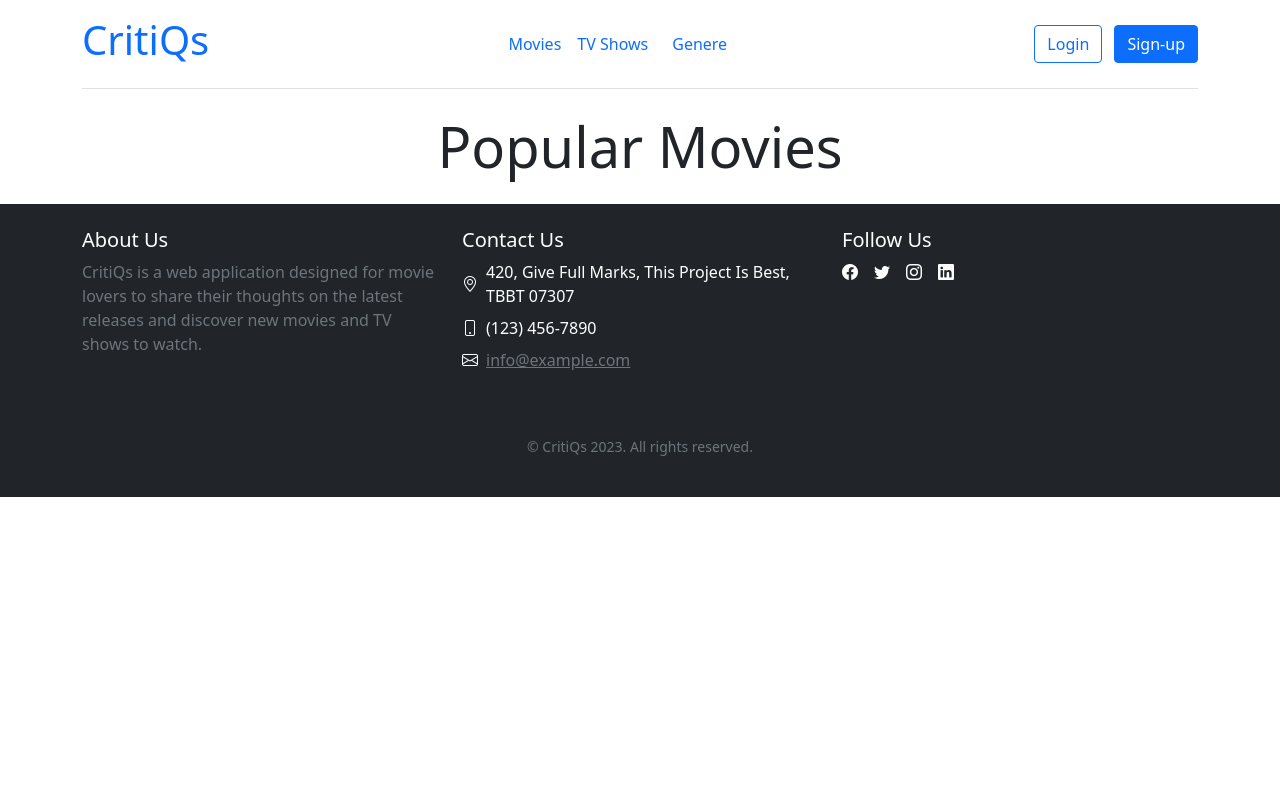
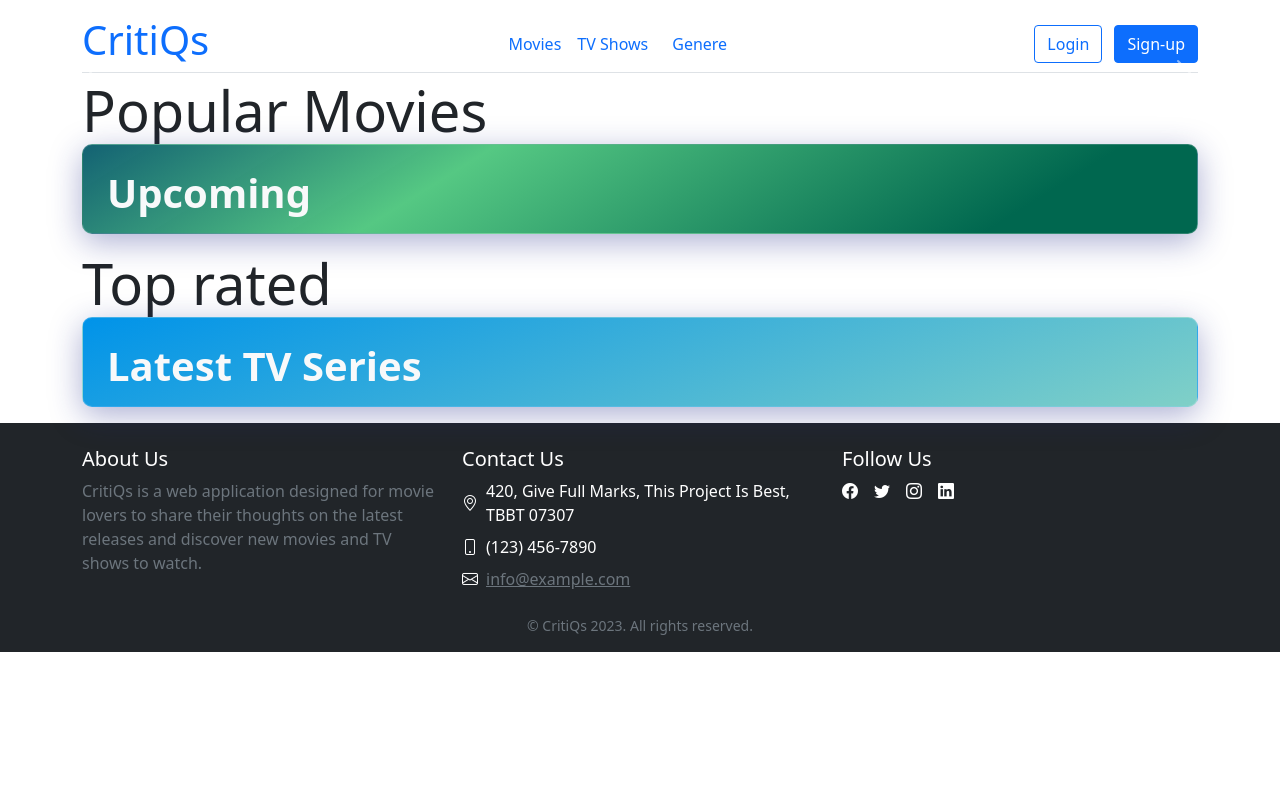
Before and after one commit to adiagarwalrock/critiQs, a Django app: page / in a window 1280 px wide. Run offline with Django 3.2, Linux system fonts and the light colour scheme; data that the repository does not hold is empty.

Commit message:
styled home page and js managed

```diff
--- a/apis/core/templates/base.html
+++ b/apis/core/templates/base.html
@@ -39,6 +39,11 @@
 
 	<body>
 		<style>
+			html,
+			body {
+				height: 100%
+			}
+
 			.card {
 				transition: all 0.2s ease-in-out;
 				box-shadow: 0px 2px 5px rgba(0, 0, 0, 0.2);
@@ -95,6 +100,36 @@
 			.badge {
 				margin-right: 0.5rem;
 			}
+
+			.authentication-card {
+				background: linear-gradient(45deg, #2f6ed3 5%, #5095e4 20%, #5095e4 60%, #3476e0 95%);
+				box-shadow: 0 8px 32px 0 rgba(31, 38, 135, 0.37);
+				backdrop-filter: blur(25px);
+				-webkit-backdrop-filter: blur(18px);
+				border-radius: 10px;
+				border: 1px solid rgba(255, 255, 255, 0.18);
+			}
+
+			.trending-card {
+				background: rgb(16, 96, 113);
+				background: linear-gradient(148deg, rgba(16, 96, 113, 0.9867297260701156) 0%, rgba(85, 200, 131, 1) 33%, rgba(0, 103, 79, 1) 83%);
+				box-shadow: 0 8px 32px 0 rgba(31, 38, 135, 0.37);
+				backdrop-filter: blur(18px);
+				-webkit-backdrop-filter: blur(18px);
+				border-radius: 10px;
+				border: 1px solid rgba(255, 255, 255, 0.18);
+			}
+
+			.latest-tv-card {
+				background-color: #0093E9;
+				background-image: linear-gradient(160deg, #0093E9 0%, #80D0C7 100%);
+
+				box-shadow: 0 8px 32px 0 rgba(31, 38, 135, 0.37);
+				backdrop-filter: blur(18px);
+				-webkit-backdrop-filter: blur(18px);
+				border-radius: 10px;
+				border: 1px solid rgba(255, 255, 255, 0.18);
+			}
 		</style>
 
 		<style>
@@ -105,15 +140,15 @@
 
 		<div class="container">
 			<header
-				class="d-flex flex-wrap align-items-center justify-content-center justify-content-md-between py-3 mb-4 border-bottom">
+				class="d-flex flex-wrap align-items-center justify-content-center justify-content-md-between pt-3 border-bottom">
 
 				<h1>
-					<a href="/" class="d-flex align-items-center col-md-3 mb-2 mb-md-0 text-decoration-none">
+					<a href="/" class="d-flex align-items-center col-md-3 text-decoration-none">
 						CritiQs
 					</a>
 				</h1>
 
-				<ul class="nav col-12 col-md-auto mb-2 justify-content-center mb-md-0">
+				<ul class="nav col-12 col-md-auto justify-content-center">
 					<li><a href="#" class="nav-link px-2">Movies</a></li>
 					<li><a href="#" class="nav-link px-2">TV Shows</a></li>
 					<li class="nav-item dropdown">
@@ -161,7 +196,7 @@
 
 
 
-		<footer class="bg-dark text-white py-4">
+		<footer class="bg-dark text-white mt-2 pt-4 navbar-fixed-bottom">
 			<div class="container">
 				<div class="row">
 					<div class="col-md-4 mb-4 mb-md-0">
@@ -206,7 +241,7 @@
 						</ul>
 					</div>
 				</div>
-				<div class="row mt-5">
+				<div class="row mt-2">
 					<div class="col-12">
 						<p class="text-center text-muted small">
 							&copy; CritiQs 2023. All rights reserved.
@@ -217,6 +252,21 @@
 		</footer>
 	</body>
 
+	<script>
+		var tooltipTriggerList = [].slice.call(document.querySelectorAll('.card'))
+		var tooltipList = tooltipTriggerList.map(
+			function (tooltipTriggerEl) {
+				return new bootstrap.Tooltip(tooltipTriggerEl,
+					{
+						title: tooltipTriggerEl.querySelector('.tooltip-body').innerHTML,
+						placement: 'bottom',
+						html: true
+					}
+				)
+			}
+		)
+	</script>
+
 	{% block js %} {% endblock%}
 
 </html>
--- a/apis/core/templates/home.html
+++ b/apis/core/templates/home.html
@@ -8,15 +8,14 @@
 {% block body %}
 
 
+
 <div id="carouselExampleCaptions" class="carousel slide" data-bs-ride="carousel">
 	<div class="carousel-inner">
 		{% for item in carousel %}
 		<div class="carousel-item{% if forloop.first %} active{% endif %}" id="id_{{forloop.counter}}">
 
-			<img class="img-fluid" src="https://image.tmdb.org/t/p/original{{item.backdrop_path}}" {% comment %}
-				img-fluid.maxwidth:100%; height:auto; {% endcomment %} alt="..." style="max-height: 100%; width: auto;"
-				height="auto" />
-
+			<img class="img-fluid" src="https://image.tmdb.org/t/p/original{{item.backdrop_path}}"
+				style="max-height: 100%; width: auto;" height="auto" />
 
 			<div class="carousel-caption d-none d-md-block">
 				<h5>{{item.title}}</h5>
@@ -27,48 +26,41 @@
 		{% endfor %}
 	</div>
 
-
-
 	<button class="carousel-control-prev" type="button" data-bs-target="#carouselExampleCaptions" data-bs-slide="prev">
 		<span class="carousel-control-prev-icon" aria-hidden="true"></span>
 		<span class="visually-hidden">Previous</span>
 
 	</button>
 
-
-
-
-
 	<button class="carousel-control-next" type="button" data-bs-target="#carouselExampleCaptions" data-bs-slide="next">
 		<span class="carousel-control-next-icon" aria-hidden="true"></span>
 		<span class="visually-hidden">Next</span>
 	</button>
 
-
 </div>
 
 
 
+<div class="container mb-3">
 
+	<section class="my-1">
 
-
-
-
-	<div class="container">
 		<div class="row">
 			<div class="col-12">
-        <h2 class="text-center display-4 mb-5">Popular Movies</h2>
+				<h2 class="display-4 mb-2">Popular Movies</h2>
 			</div>
 		</div>
 
 		<div class="row row-cols-2 row-cols-md-4 row-cols-lg-6 g-4 justify-content-center">
 			{% for item in popular_movies %}
 			<div class="col mb-2">
+				<!-- Movie Card -->
 				<div class="card h-100 border-0">
 					<a href="{% url 'movie_details' item.id %}">
 						<div class="position-relative">
-              <img src="https://image.tmdb.org/t/p/w500{{item.poster_path}}" class="card-img-top rounded-3 shadow"
-                alt="{{item.title}} original image" style="height: 300px; object-fit: cover;" />
+							<img src="https://image.tmdb.org/t/p/w500{{item.poster_path}}"
+								class="card-img-top rounded-3 shadow" alt="{{item.title}} original image"
+								style="height: 300px; object-fit: cover;" />
 							<div class="position-absolute top-0 start-0 m-2">
 								<span class="badge bg-primary">{{item.original_language}}</span>
 							</div>
@@ -80,7 +72,8 @@
 									<div>
 										<div class="">{{item.title}}</div>
 										<div>
-                    <span class="badge bg-secondary rounded-pill">🕔 {{item.release_date}}</span>
+											<span class="badge bg-secondary rounded-pill">🕔
+												{{item.release_date}}</span>
 											{%if item.adult%}
 											<span class="badge bg-warning text-dark rounded-pill">+18 </span>
 											{%endif%}
@@ -95,12 +88,179 @@
 						</div>
 					</a>
 				</div>
-        {% comment %} <div class="mt-2">
-          <h6 class="text-center mb-0">{{item.title}}</h6>
-        </div> {% endcomment %}
+				<!-- Movie Card -->
+
 			</div>
 			{% endfor %}
 		</div>
+
+	</section>
+
+
+
+	<section class="my-3 trending-card">
+
+		<div class="px-4 pt-4 pb-2">
+			<div class="col-12">
+				<h2 class="display-6 fw-bolder text-light mb-2">Upcoming</h2>
+			</div>
+		</div>
+		<div class="px-4 pb-4">
+
+			<div class="row row-cols-2 row-cols-md-4 row-cols-lg-6 g-4 justify-content-center">
+				{% for item in upcoming %}
+				<div class="col mb-2">
+					<!-- Movie Card -->
+					<div class="card h-100 border-0">
+						<a href="{% url 'movie_details' item.id %}">
+							<div class="position-relative">
+								<img src="https://image.tmdb.org/t/p/w500{{item.poster_path}}"
+									class="card-img-top rounded-3 shadow" alt="{{item.title}} original image"
+									style="height: 300px; object-fit: cover;" />
+								<div class="position-absolute top-0 start-0 m-2">
+									<span class="badge bg-primary">{{item.original_language}}</span>
+								</div>
+								<div class="position-absolute top-0 end-0 m-2">
+									<span class="badge bg-secondary rounded-pill">🌟 {{item.vote_average}}</span>
+								</div>
+								<div class="tooltip-body d-none">
+									<div>
+										<div>
+											<div class="">{{item.title}}</div>
+											<div>
+												<span class="badge bg-secondary rounded-pill">🕔
+													{{item.release_date}}</span>
+												{%if item.adult%}
+												<span class="badge bg-warning text-dark rounded-pill">+18 </span>
+												{%endif%}
+											</div>
+										</div>
+										<div class="mt-2">
+											<p class="text-light">{{item.overview|truncatewords:20}}</p>
+										</div>
+									</div>
+								</div>
+							</div>
+						</a>
+					</div>
+					<!-- Movie Card -->
+
+				</div>
+				{% endfor %}
+			</div>
+		</div>
+
+	</section>
+
+
+
+	<section class="my-1">
+
+		<div class="row">
+			<div class="col-12">
+				<h2 class="display-4 mb-2">Top rated</h2>
+			</div>
+		</div>
+
+		<div class="row row-cols-2 row-cols-md-4 row-cols-lg-6 g-4 justify-content-center">
+			{% for item in top_rated %}
+			<div class="col mb-2">
+				<!-- Movie Card -->
+				<div class="card h-100 border-0">
+					<a href="{% url 'movie_details' item.id %}">
+						<div class="position-relative">
+							<img src="https://image.tmdb.org/t/p/w500{{item.poster_path}}"
+								class="card-img-top rounded-3 shadow" alt="{{item.title}} original image"
+								style="height: 300px; object-fit: cover;" />
+							<div class="position-absolute top-0 start-0 m-2">
+								<span class="badge bg-primary">{{item.original_language}}</span>
+							</div>
+							<div class="position-absolute top-0 end-0 m-2">
+								<span class="badge bg-secondary rounded-pill">🌟 {{item.vote_average}}</span>
+							</div>
+							<div class="tooltip-body d-none">
+								<div>
+									<div>
+										<div class="">{{item.title}}</div>
+										<div>
+											<span class="badge bg-secondary rounded-pill">🕔
+												{{item.release_date}}</span>
+											{%if item.adult%}
+											<span class="badge bg-warning text-dark rounded-pill">+18 </span>
+											{%endif%}
+										</div>
+									</div>
+
+									<div class="mt-2">
+										<p class="text-light">{{item.overview|truncatewords:20}}</p>
+									</div>
+								</div>
+							</div>
+						</div>
+					</a>
+				</div>
+				<!-- Movie Card -->
+
+			</div>
+			{% endfor %}
+		</div>
+	</section>
+
+	<section class="my-3 latest-tv-card">
+
+		<div class="px-4 pt-4 pb-2">
+			<div class="col-12">
+				<h2 class="display-6 fw-bolder text-light mb-2">Latest TV Series</h2>
+			</div>
+		</div>
+		<div class="px-4 pb-4">
+
+			<div class="row row-cols-2 row-cols-md-4 row-cols-lg-6 g-4 justify-content-center">
+				{% for item in latest_tv_series %}
+				<div class="col mb-2">
+					<!-- Movie Card -->
+					<div class="card h-100 border-0">
+						<a href="{% url 'series_details' item.id %}">
+							<div class="position-relative">
+								<img src="https://image.tmdb.org/t/p/w500{{item.poster_path}}"
+									class="card-img-top rounded-3 shadow" alt="{{item.name}} original image"
+									style="height: 300px; object-fit: cover;" />
+								<div class="position-absolute top-0 start-0 m-2">
+									<span class="badge bg-primary">{{item.original_language}}</span>
+								</div>
+								<div class="position-absolute top-0 end-0 m-2">
+									<span class="badge bg-secondary rounded-pill">🌟 {{item.vote_average}}</span>
+								</div>
+								<div class="tooltip-body d-none">
+									<div>
+										<div>
+											<div class="">{{item.name}}</div>
+											<div>
+												<span class="badge bg-secondary rounded-pill">🕔
+													{{item.release_date}}</span>
+												{%if item.adult%}
+												<span class="badge bg-warning text-dark rounded-pill">+18 </span>
+												{%endif%}
+											</div>
+										</div>
+										<div class="mt-2">
+											<p class="text-light">{{item.overview|truncatewords:20}}</p>
+										</div>
+									</div>
+								</div>
+							</div>
+						</a>
+					</div>
+					<!-- Movie Card -->
+
+				</div>
+				{% endfor %}
+			</div>
+		</div>
+
+	</section>
+
+
 </div>
 
 
@@ -109,22 +269,5 @@
 
 {% block js %}
 
-	<script>
-		var tooltipTriggerList = [].slice.call(document.querySelectorAll('.card'))
-		var tooltipList = tooltipTriggerList.map(
-			function (tooltipTriggerEl) {
-				return new bootstrap.Tooltip(tooltipTriggerEl,
-					{
-						title: tooltipTriggerEl.querySelector('.tooltip-body').innerHTML,
-						placement: 'bottom',
-						html: true
-					}
-				)
-			}
-		)
-
-	</script>
-
-
 
 {% endblock%}
--- a/apis/core/views.py
+++ b/apis/core/views.py
@@ -6,9 +6,12 @@ from .forms import (
 )
 
 from django.conf import settings
-# from django.contrib.auth.forms import UserCreationForm
 from django.shortcuts import render
-from django.views.generic import TemplateView, ListView, CreateView
+from django.views.generic import (
+    TemplateView,
+    ListView,
+    CreateView
+)
 from django.http import HttpResponse
 from django.http import HttpResponseRedirect
 from django.urls import reverse, reverse_lazy
@@ -20,98 +23,121 @@ User = get_user_model()
 API_KEY = settings.MOVIE_API_KEY
 
 
+def request_data(url):
+    try:
+        try:
+            response = requests.get(url,
+                                    timeout=5,
+                                    headers={'Content-Type': 'application/json'})
+        except requests.Timeout:
+            response = None
+        if not response or response.status_code != 200:
+            response = requests.get(url,
+                                    timeout=5,
+                                    headers={'Content-Type': 'application/json'})
+            if response.status_code != 200:
+                return None
+    except (ConnectionError, requests.Timeout):
+        return None
+
+    results = response.json()
+
+    return results
+
+
+def get_movie_cast(movie_id: int):
+    url = "https://api.themoviedb.org/3/movie/"+movie_id + \
+        "/credits?api_key="+API_KEY+"&language=en-US"
+    return request_data(url)['cast']
+
+
+def get_similar_movie(movie_id: int):
+    url = "https://api.themoviedb.org/3/movie/"+movie_id + \
+        "/similar?api_key="+API_KEY+"&language=en-US&page=1"
+    return request_data(url)['results']
+
+
+def get_popular():
+    url = "https://api.themoviedb.org/3/movie/popular?api_key="+API_KEY + \
+        "&language=en-US&page=1&append_to_response=videos"
+    return request_data(url)['results']
+
+
+def get_top_rated():
+    url = "https://api.themoviedb.org/3/movie/top_rated?api_key="+API_KEY + \
+        "&language=en-US&page=1&append_to_response=videos"
+    return request_data(url)['results']
+
+
+def get_upcoming():
+    url = "https://api.themoviedb.org/3/movie/upcoming?api_key="+API_KEY + \
+        "&language=en-US&page=1&append_to_response=videos"
+    return request_data(url)['results']
+
+
+def get_trending():
+    url = "https://api.themoviedb.org/3/trending/movie/day?api_key="+API_KEY
+    return request_data(url)['results']
+
+
+def get_latest_tv_series(page=1):
+    url = "https://api.themoviedb.org/3/tv/on_the_air?api_key=" + \
+        API_KEY+"&language=en-US&page="+str(page)
+    results = request_data(url)['results']
+    return results
+
+
+def get_movie_detail(movie_id: str):
+    url = "https://api.themoviedb.org/3/movie/"+str(movie_id) + \
+        "?api_key="+API_KEY+"&language=en-US"
+    return request_data(url)
+
+
+def get_tv_series_detail(tv_id: str):
+    url = "https://api.themoviedb.org/3/tv/"+str(tv_id) + \
+        "?api_key="+API_KEY+"&language=en-US"
+    return request_data(url)
+
+
+def get_tv_series_cast(tv_id):
+    url = "https://api.themoviedb.org/3/tv/"+str(tv_id) + \
+        "/credits?api_key="+API_KEY+"&language=en-US"
+    return request_data(url)['cast']
+
+
+def get_tv_series_similar(tv_id):
+    url = "https://api.themoviedb.org/3/tv/"+str(tv_id) + \
+        "/similar?api_key="+API_KEY+"&language=en-US&page=1"
+    return request_data(url)['results']
+
+
 class Home(TemplateView):
-
-    context_object_name = "popular_movies"
     template_name = 'home.html'
 
     def get_context_data(self, *args, **kwargs):
-        pages = [1, 2]
-        result = []
-        for i in pages:
-            url = "https://api.themoviedb.org/3/movie/popular?api_key="+API_KEY + \
-                "&language=en-US&page="+str(i)+"&append_to_response=videos"
-            try:
-                try:
-                    response = requests.get(url,
-                                            timeout=5,
-                                            headers={'Content-Type': 'application/json'})
-                except requests.Timeout:
-                    response = None
-                if not response or response.status_code != 200:
-                    response = requests.get(url,
-                                            timeout=5,
-                                            headers={'Content-Type': 'application/json'})
-                    if response.status_code != 200:
-                        return None
-            except (ConnectionError, requests.Timeout):
-                return None
 
-            result += response.json()['results'][:len(response.json()
-                                                      ['results'])-1]
+        popular_movies = get_popular()
+        kwargs['carousel'] = popular_movies[:5]
+        kwargs['popular_movies'] = popular_movies[5:17]
 
-        kwargs['carousel'] = result[:5]
+        upcoming_movies = get_upcoming()
+        kwargs['upcoming'] = upcoming_movies[:12]
+
+        top_rated_movies = get_top_rated()
+        kwargs['top_rated'] = top_rated_movies[:12]
+
+        latest_tv_series = get_latest_tv_series()
+        kwargs['latest_tv_series'] = latest_tv_series[:12]
+
         kwargs['genres'] = settings.GENERES
-        kwargs['popular_movies'] = result[5:]
         return super().get_context_data(**kwargs)
 
 
-def get_cast(movie_id: int):
-    url = "https://api.themoviedb.org/3/movie/"+movie_id + \
-        "/credits?api_key="+API_KEY+"&language=en-US"
-    response = requests.get(url,
-                            timeout=5,
-                            headers={'Content-Type': 'application/json'})
-
-    return response.json()['cast']
-
-
-def get_similar(movie_id: int):
-    url = "https://api.themoviedb.org/3/movie/"+movie_id + \
-        "/similar?api_key="+API_KEY+"&language=en-US&page=1"
-    response = requests.get(url,
-                            timeout=5,
-                            headers={'Content-Type': 'application/json'})
-
-    return response.json()['results']
-
-
-class MovieDetailView(CreateView):
+class ContentDetailView(CreateView):
     model = Comment
-    template_name = 'movie_detail.html'
     form_class = CommentForm
 
-    def get_context_data(self, *args, **kwargs):
-        movie_id = str(self.kwargs['movie_id'])
-        comments = Comment.objects.filter(content_id=movie_id)
-        url = "https://api.themoviedb.org/3/movie/"+movie_id + \
-            "?api_key="+API_KEY+"&language=en-US"
-        try:
-            try:
-                response = requests.get(url,
-                                        timeout=5,
-                                        headers={'Content-Type': 'application/json'})
-            except requests.Timeout:
-                response = None
-            if not response or response.status_code != 200:
-                response = requests.get(url,
-                                        timeout=5,
-                                        headers={'Content-Type': 'application/json'})
-                if response.status_code != 200:
-                    return None
-        except (ConnectionError, requests.Timeout):
-            return None
-
-        kwargs['movie'] = response.json()
-        kwargs['genres'] = settings.GENERES
-        kwargs['credits'] = get_cast(movie_id)
-        kwargs['similar'] = get_similar(movie_id)
-        kwargs['comments'] = comments
-
-        return super().get_context_data(**kwargs)
-
     def post(self, request, **kwargs):
-        # method to post a movie comment to the database
         if request.method == 'POST':
             request.POST._mutable = True
             movie_id = self.kwargs['movie_id']
@@ -120,18 +146,62 @@ class MovieDetailView(CreateView):
             request.POST['content_id'] = movie_id
             request.POST['user'] = self.request.user
             request.POST._mutable = False
-            print(request.POST)
             form = CommentForm()
-            print(form)
             if form.is_valid():
                 form.save()
             else:
                 print(form.errors)
 
-        return super(MovieDetailView, self).post(request, **kwargs)
+        return super(ContentDetailView, self).post(request, **kwargs)
+
+
+class MovieDetailView(ContentDetailView):
+    template_name = 'movie_detail.html'
+
+    def get_context_data(self, *args, **kwargs):
+        movie_id = str(self.kwargs['movie_id'])
+        kwargs['movie'] = get_movie_detail(movie_id)
+
+        comments = Comment.objects.filter(content_id=movie_id)
+        kwargs['comments'] = comments
+
+        kwargs['genres'] = settings.GENERES
+        kwargs['credits'] = get_movie_cast(movie_id)
+        kwargs['similar'] = get_similar_movie(movie_id)
+
+        return super().get_context_data(**kwargs)
+
+
+class TvSeriesDetailView(ContentDetailView):
+    template_name = 'tv_series_detail.html'
+
+    def get_context_data(self, *args, **kwargs):
+        series_id = str(self.kwargs['series_id'])
+        kwargs['series'] = get_tv_series_detail(series_id)
+
+        comments = Comment.objects.filter(content_id=series_id)
+        kwargs['comments'] = comments
+
+        kwargs['genres'] = settings.GENERES
+        kwargs['credits'] = get_tv_series_cast(series_id)
+        kwargs['similar'] = get_tv_series_similar(series_id)
+
+        return super().get_context_data(**kwargs)
 
 
 class SignUpView(CreateView):
     form_class = CustomUserCreationForm
     success_url = reverse_lazy("home")
     template_name = "registration/signup.html"
+
+    def get_context_data(self, *args, **kwargs):
+        kwargs['genres'] = settings.GENERES
+        return super().get_context_data(**kwargs)
+
+
+class GenresContentView(TemplateView):
+    template_name = "results.html"
+
+    def get_context_data(self, *args, **kwargs):
+        kwargs['genres'] = settings.GENERES
+        return super().get_context_data(**kwargs)
```
Also changed, not shown: apis/core/templates/registration/login.html (+6 -7 lines), apis/core/templates/registration/signup.html (+6 -12 lines). Lines whose indentation alone changed are shown as unchanged.
